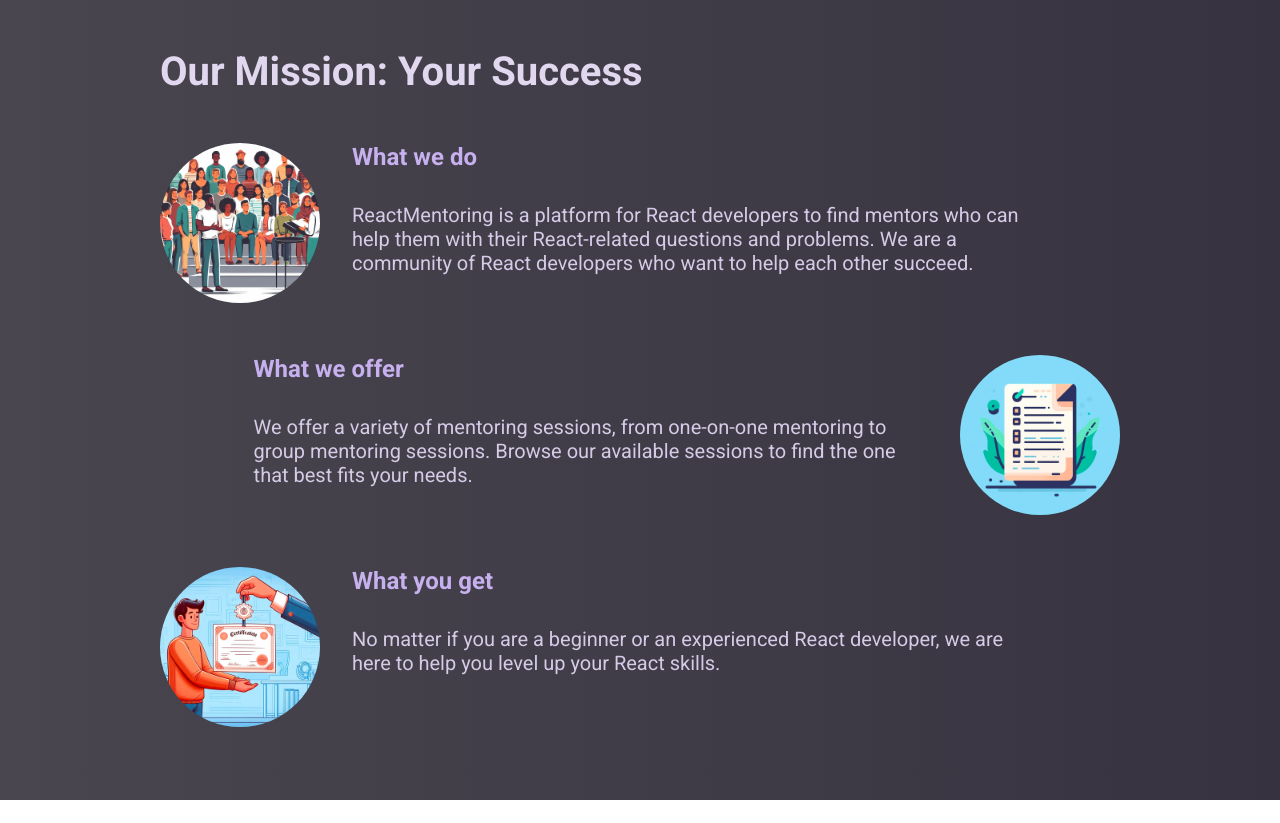
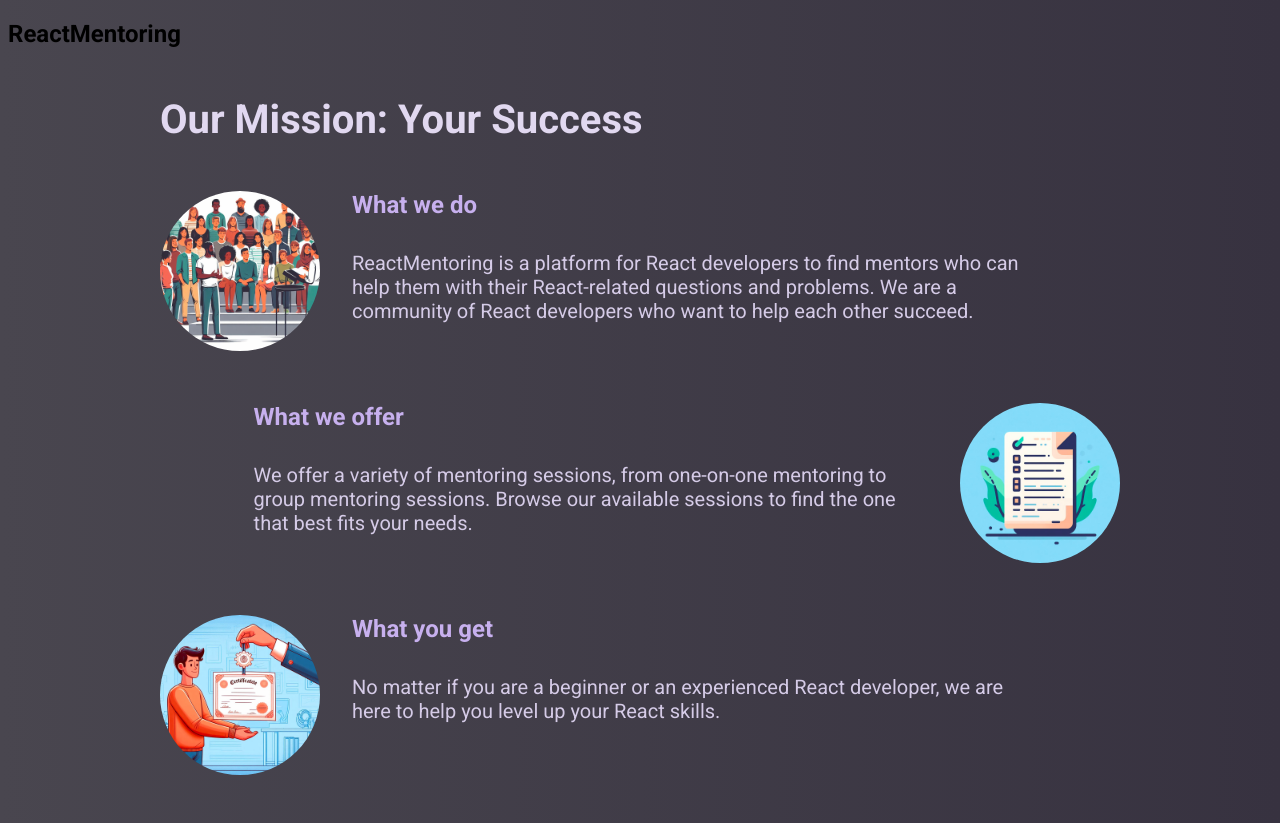
Before and after one commit to desizafirova/react-mentoring-app, a React (Vite) app: page / in a window 1280 px wide. Before the commit the page ends 800 px from the top, so only its background shows below. Built offline with nearby package versions, Linux system fonts and the light colour scheme.

Commit message:
Header imported

```diff
--- a/src/components/Header.tsx
+++ b/src/components/Header.tsx
@@ -1,7 +1,7 @@
 export default function Header() {
   return (
     <header>
-      <h1>ReactMentoring</h1>
+      <h2>ReactMentoring</h2>
     </header>
   );
 }
--- a/src/pages/Root.tsx
+++ b/src/pages/Root.tsx
@@ -1,9 +1,10 @@
 import { Outlet } from 'react-router-dom';
+import Header from '../components/Header';
 
 export default function Root() {
   return (
     <>
-      {/* Todo: Add Header */}
+      <Header />
       <Outlet />
     </>
   );
```
Also changed, not shown: src/components/Navigation.tsx (added, +9 -0 lines).
